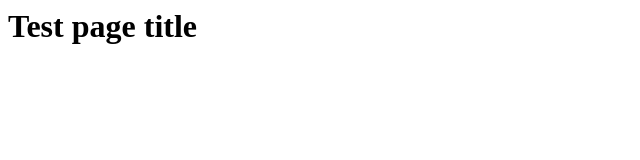
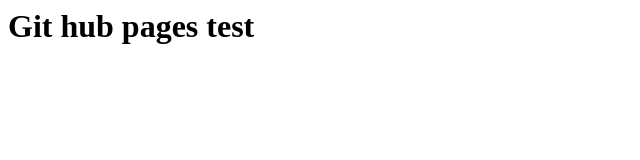
Before and after one commit to scriptonomy/website, a plain HTML site: page index.html in a window 1280 px wide. Shown: the whole page, without its empty margins (0-640 px from the left). Drawn offline with Linux system fonts and the light colour scheme.

Commit message:
added index

```diff
--- a/gh-pages/index.html
+++ b/index.html
@@ -1,9 +1,9 @@
 <html>
 <head>
 	<meta charset="UTF-8">
-	<title>Document</title>
+	<title>Git hub pages test</title>
 </head>
 <body>
-	<h1>Test page title</h1>
+	<h1>Git hub pages test</h1>
 </body>
 </html>
```
